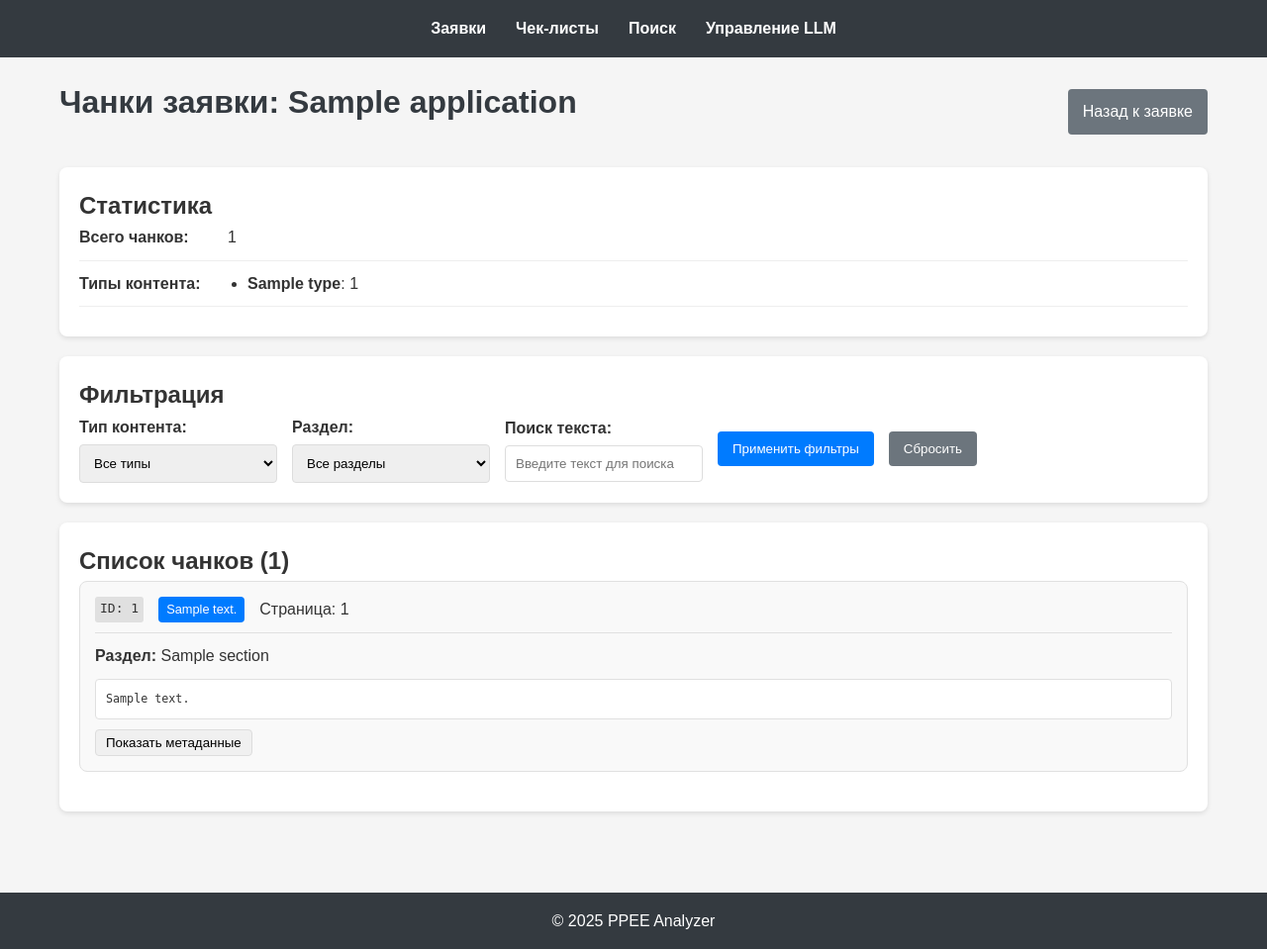
After one commit to MasterVVK/neuro_expert, a Flask app: template ppee-flask/app/templates/applications/chunks.html in a window 1280 px wide. The commit adds this page. Shown: the whole page at 99% size. Run offline with Flask 3, Linux system fonts and the light colour scheme; tables that the repository leaves empty hold one stand-in row (values such as "Sample post"); the template is opened without the code that fills it: values that come from a table or form of the project are taken from there, most other values are stand-ins (such as "Sample title", 1, 10 or a date in 2020).

Commit message:
Чанки заявки

```diff
--- /dev/null
+++ b/ppee-flask/app/templates/applications/chunks.html
@@ -0,0 +1,301 @@
+{% extends "base.html" %}
+
+{% block content %}
+    <div class="page-header">
+        <h1>Чанки заявки: {{ application.name }}</h1>
+        <a href="{{ url_for('applications.view', id=application.id) }}" class="button button-secondary">Назад к заявке</a>
+    </div>
+
+    <div class="chunks-container">
+        <div class="info-card">
+            <h2>Статистика</h2>
+            <div class="info-row">
+                <div class="info-label">Всего чанков:</div>
+                <div class="info-value">{{ stats.total_points }}</div>
+            </div>
+            {% if stats.content_types %}
+                <div class="info-row">
+                    <div class="info-label">Типы контента:</div>
+                    <div class="info-value">
+                        <ul class="content-types-list">
+                            {% for type, count in stats.content_types.items() %}
+                                <li><span class="content-type-name">{{ type }}</span>: {{ count }}</li>
+                            {% endfor %}
+                        </ul>
+                    </div>
+                </div>
+            {% endif %}
+        </div>
+
+        <div class="filter-container">
+            <h2>Фильтрация</h2>
+            <div class="filter-controls">
+                <div class="filter-group">
+                    <label for="content-type-filter">Тип контента:</label>
+                    <select id="content-type-filter">
+                        <option value="all">Все типы</option>
+                        {% for type in stats.content_types %}
+                            <option value="{{ type }}">{{ type }}</option>
+                        {% endfor %}
+                    </select>
+                </div>
+
+                <div class="filter-group">
+                    <label for="section-filter">Раздел:</label>
+                    <select id="section-filter">
+                        <option value="all">Все разделы</option>
+                        {% set sections = [] %}
+                        {% for chunk in chunks %}
+                            {% if chunk.metadata.section and chunk.metadata.section not in sections %}
+                                {% set _ = sections.append(chunk.metadata.section) %}
+                                <option value="{{ chunk.metadata.section }}">{{ chunk.metadata.section }}</option>
+                            {% endif %}
+                        {% endfor %}
+                    </select>
+                </div>
+
+                <div class="filter-group">
+                    <label for="text-search">Поиск текста:</label>
+                    <input type="text" id="text-search" placeholder="Введите текст для поиска">
+                </div>
+
+                <button id="apply-filters" class="button">Применить фильтры</button>
+                <button id="reset-filters" class="button button-secondary">Сбросить</button>
+            </div>
+        </div>
+
+        <div class="chunks-list">
+            <h2>Список чанков ({{ chunks|length }})</h2>
+            {% if chunks %}
+                {% for chunk in chunks %}
+                    <div class="chunk-item" data-content-type="{{ chunk.metadata.content_type }}" data-section="{{ chunk.metadata.section }}">
+                        <div class="chunk-header">
+                            <span class="chunk-id">ID: {{ chunk.id }}</span>
+                            <span class="chunk-type badge">{{ chunk.metadata.content_type }}</span>
+                            {% if chunk.metadata.page_number %}
+                                <span class="chunk-page-number">Страница: {{ chunk.metadata.page_number }}</span>
+                            {% endif %}
+                        </div>
+
+                        <div class="chunk-section">
+                            <strong>Раздел:</strong> {{ chunk.metadata.section or 'Не определено' }}
+                        </div>
+
+                        <div class="chunk-content">
+                            <div class="text-scroll-container">
+                                <pre class="chunk-text">{{ chunk.text }}</pre>
+                            </div>
+                        </div>
+
+                        {% if chunk.metadata %}
+                            <div class="chunk-metadata">
+                                <button class="toggle-metadata-btn" onclick="toggleMetadata('metadata-{{ loop.index }}')">Показать метаданные</button>
+                                <div id="metadata-{{ loop.index }}" class="metadata-container" style="display: none;">
+                                    <pre>{{ chunk.metadata|tojson(indent=2) }}</pre>
+                                </div>
+                            </div>
+                        {% endif %}
+                    </div>
+                {% endfor %}
+            {% else %}
+                <p class="empty-list">Чанки не найдены</p>
+            {% endif %}
+        </div>
+    </div>
+
+    <style>
+        .chunks-container {
+            margin-bottom: 30px;
+        }
+
+        .filter-container {
+            background-color: white;
+            border-radius: 8px;
+            padding: 20px;
+            margin-bottom: 20px;
+            box-shadow: 0 2px 5px rgba(0, 0, 0, 0.1);
+        }
+
+        .filter-controls {
+            display: flex;
+            flex-wrap: wrap;
+            gap: 15px;
+            align-items: center;
+        }
+
+        .filter-group {
+            display: flex;
+            flex-direction: column;
+            min-width: 200px;
+        }
+
+        .filter-group label {
+            margin-bottom: 5px;
+            font-weight: bold;
+        }
+
+        .content-types-list {
+            margin: 0;
+            padding-left: 20px;
+        }
+
+        .content-type-name {
+            font-weight: bold;
+        }
+
+        .chunks-list {
+            background-color: white;
+            border-radius: 8px;
+            padding: 20px;
+            margin-bottom: 20px;
+            box-shadow: 0 2px 5px rgba(0, 0, 0, 0.1);
+        }
+
+        .chunk-item {
+            margin-bottom: 20px;
+            padding: 15px;
+            border: 1px solid #e0e0e0;
+            border-radius: 8px;
+            background-color: #f9f9f9;
+        }
+
+        .chunk-header {
+            display: flex;
+            flex-wrap: wrap;
+            gap: 15px;
+            margin-bottom: 10px;
+            padding-bottom: 10px;
+            border-bottom: 1px solid #e0e0e0;
+        }
+
+        .chunk-id {
+            font-family: monospace;
+            background-color: #e0e0e0;
+            padding: 2px 5px;
+            border-radius: 3px;
+        }
+
+        .badge {
+            display: inline-block;
+            padding: 3px 8px;
+            border-radius: 4px;
+            font-size: 0.8em;
+            color: white;
+            background-color: #007bff;
+        }
+
+        .chunk-section {
+            margin-bottom: 10px;
+        }
+
+        .chunk-content {
+            margin-bottom: 10px;
+        }
+
+        .text-scroll-container {
+            max-height: 300px;
+            overflow-y: auto;
+            border: 1px solid #e0e0e0;
+            border-radius: 4px;
+            padding: 10px;
+            background-color: white;
+        }
+
+        .chunk-text {
+            white-space: pre-wrap;
+            font-family: monospace;
+            font-size: 0.9em;
+            margin: 0;
+        }
+
+        .chunk-metadata {
+            margin-top: 10px;
+        }
+
+        .toggle-metadata-btn {
+            padding: 5px 10px;
+            background-color: #f0f0f0;
+            border: 1px solid #ddd;
+            border-radius: 4px;
+            cursor: pointer;
+        }
+
+        .metadata-container {
+            margin-top: 10px;
+            padding: 10px;
+            background-color: #f0f0f0;
+            border-radius: 4px;
+            font-family: monospace;
+            font-size: 0.9em;
+            max-height: 200px;
+            overflow-y: auto;
+        }
+    </style>
+
+    <script>
+        function toggleMetadata(id) {
+            const container = document.getElementById(id);
+            const button = event.target;
+
+            if (container.style.display === 'none') {
+                container.style.display = 'block';
+                button.textContent = 'Скрыть метаданные';
+            } else {
+                container.style.display = 'none';
+                button.textContent = 'Показать метаданные';
+            }
+        }
+
+        document.addEventListener('DOMContentLoaded', function() {
+            const contentTypeFilter = document.getElementById('content-type-filter');
+            const sectionFilter = document.getElementById('section-filter');
+            const textSearch = document.getElementById('text-search');
+            const applyFiltersBtn = document.getElementById('apply-filters');
+            const resetFiltersBtn = document.getElementById('reset-filters');
+            const chunkItems = document.querySelectorAll('.chunk-item');
+
+            // Применение фильтров
+            applyFiltersBtn.addEventListener('click', function() {
+                const contentType = contentTypeFilter.value;
+                const section = sectionFilter.value;
+                const searchText = textSearch.value.toLowerCase();
+
+                chunkItems.forEach(item => {
+                    const itemContentType = item.getAttribute('data-content-type');
+                    const itemSection = item.getAttribute('data-section');
+                    const itemText = item.querySelector('.chunk-text').textContent.toLowerCase();
+
+                    let showItem = true;
+
+                    // Проверка фильтра типа контента
+                    if (contentType !== 'all' && itemContentType !== contentType) {
+                        showItem = false;
+                    }
+
+                    // Проверка фильтра раздела
+                    if (section !== 'all' && itemSection !== section) {
+                        showItem = false;
+                    }
+
+                    // Проверка текстового поиска
+                    if (searchText && !itemText.includes(searchText)) {
+                        showItem = false;
+                    }
+
+                    item.style.display = showItem ? 'block' : 'none';
+                });
+            });
+
+            // Сброс фильтров
+            resetFiltersBtn.addEventListener('click', function() {
+                contentTypeFilter.value = 'all';
+                sectionFilter.value = 'all';
+                textSearch.value = '';
+
+                chunkItems.forEach(item => {
+                    item.style.display = 'block';
+                });
+            });
+        });
+    </script>
+{% endblock %}
--- a/ppee-flask/app/templates/applications/view.html
+++ b/ppee-flask/app/templates/applications/view.html
@@ -270,6 +270,7 @@
             {% elif application.status in ['indexed', 'analyzed'] %}
                 <a href="{{ url_for('applications.analyze', id=application.id) }}" class="button button-success">Анализировать</a>
                 <a href="{{ url_for('applications.upload_file', id=application.id) }}" class="button button-primary">Загрузить еще документы</a>
+                <a href="{{ url_for('applications.view_chunks', id=application.id) }}" class="button button-primary">Просмотр чанков</a>
             {% elif application.status == 'analyzing' %}
                 <button class="button" disabled>Выполняется анализ...</button>
             {% elif application.status == 'indexing' %}
```
Also changed, not shown: ppee-flask/app/blueprints/applications/routes.py (+63 -0 lines).
